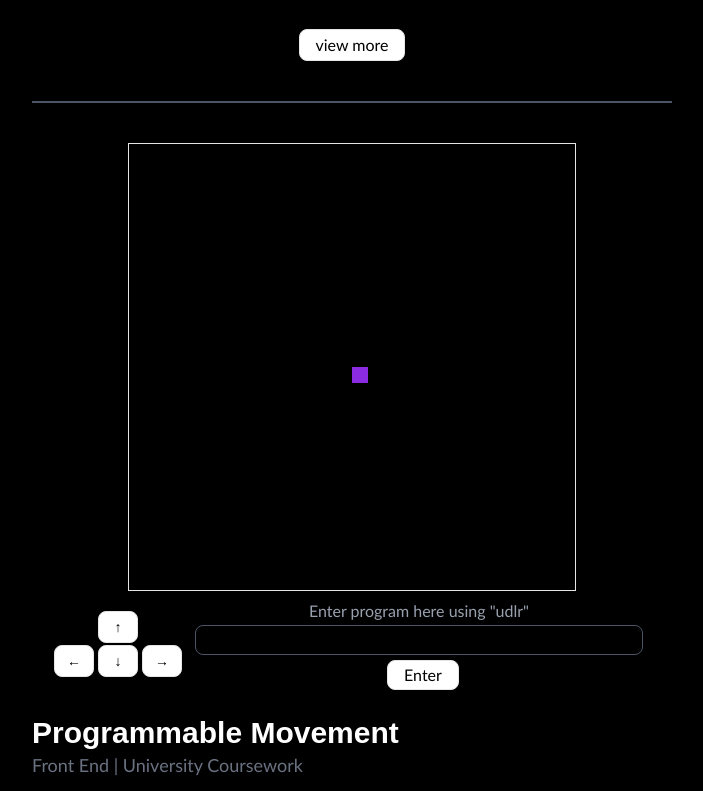
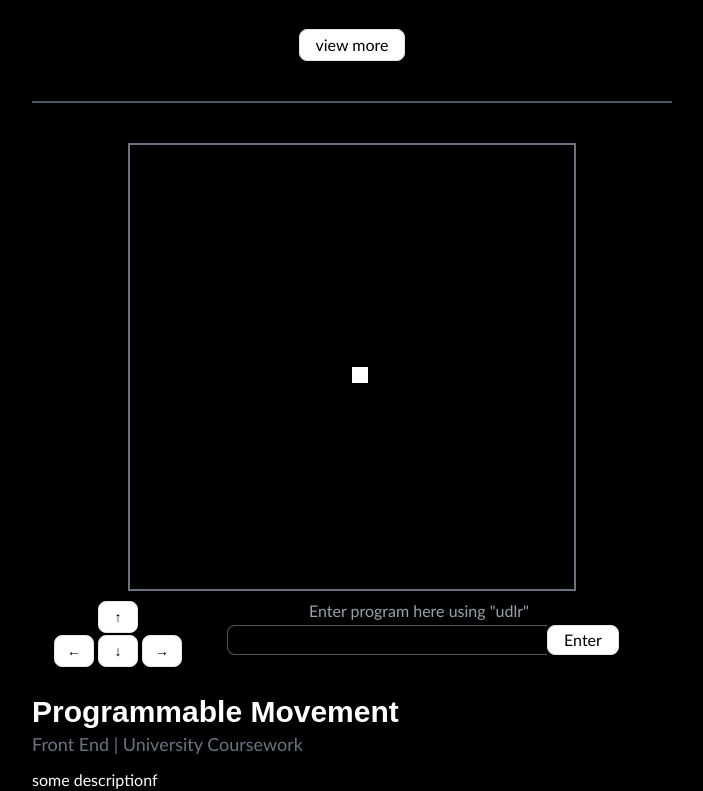
Before and after one commit to psuuzu/portfolio1, a Next.js app: page / in a window 1280 px wide. Shown: the part 827-1618 px from the top of the page, without its empty margins (288-991 px from the left). Built offline with nearby package versions, Linux system fonts and the light colour scheme; a web font is replaced by a local one.

Commit message:
update proj2

```diff
--- a/app/globals.css
+++ b/app/globals.css
@@ -147,7 +147,7 @@ body{
 }
 
 .turtle{
-  background-color: blueviolet;
+  background-color: white;
   width: 2vh;
   height: 2vh ;
   position: absolute;
--- a/components/movement.tsx
+++ b/components/movement.tsx
@@ -120,7 +120,7 @@ export default function Movement() {
         <>
 
         <section className="flex justify-center mt-[40px]">
-            <div ref={parentElement} className="w-[70vw] sm:w-[50vw] md:w-[35vw] h-[70vw] sm:h-[50vw] md:h-[35vw] border-[1px] border-white-1 relative">
+            <div ref={parentElement} className="w-[70vw] sm:w-[50vw] md:w-[35vw] h-[70vw] sm:h-[50vw] md:h-[35vw] border-[2px] border-gray-500 relative">
                 <div className ="turtle"></div>
             </div>
         </section>
@@ -137,15 +137,16 @@ export default function Movement() {
           </div>
           <div className="flex sm:w-[35vw] items-center space-x-2 flex-col mx-[10px] ">
             <p className="text-[12px] sm:text-[14px] md:text-[16px] text-gray-400">Enter program here using "udlr"</p>
-            <Input type="email" ref={inputRef} className="my-[5px] h-[30px]"/>
+            <div className="flex mt-[5px]">
+            <Input type="email" ref={inputRef} className="h-[30px] w-[45vw] sm:w-[25vw] border-r-0 rounded-r-none"/>
             <Button type="submit" variant="outline" onClick={run} className="h-[30px]"><p className="text-[12px] sm:text-[14px] md:text-[16px]">Enter</p></Button>
+            </div>
           </div>
         </section>
 
-
-
         <h2 className='text-[18px] sm:text-[20px] md:text-[30px] mt-[20px]'>Programmable Movement</h2>
         <p className="text-[14px] sm:text-[16px] md:text-[18px] text-gray-500 mb-[15px]">Front End | University Coursework</p>
+        <p className="text-[12px] sm:text-[14px] md:text-[16px]">some descriptionf</p>
         </>
     )
 }
--- a/components/ui/input.tsx
+++ b/components/ui/input.tsx
@@ -8,7 +8,7 @@ function Input({ className, type, ...props }: React.ComponentProps<"input">) {
       type={type}
       data-slot="input"
       className={cn(
-        "border-input file:text-foreground placeholder:text-muted-foreground selection:bg-primary selection:text-primary-foreground flex h-9 w-full min-w-0 rounded-md border  border-gray-600 bg-transparent px-3 py-1 text-base shadow-xs transition-[color,box-shadow] outline-none file:inline-flex file:h-7 file:border-0 file:bg-transparent file:text-sm file:font-medium disabled:pointer-events-none disabled:cursor-not-allowed disabled:opacity-50 md:text-sm",
+        "border-input file:text-foreground placeholder:text-muted-foreground selection:bg-primary selection:text-primary-foreground flex h-9 w-full min-w-0 rounded-md border  border-gray-600 bg-transparent px-3 py-1 text-[12px] sm:text-[14px] md:text-[16px] shadow-xs transition-[color,box-shadow] outline-none file:inline-flex file:h-7 file:border-0 file:bg-transparent file:text-sm file:font-medium disabled:pointer-events-none disabled:cursor-not-allowed disabled:opacity-50 md:text-sm",
         "focus-visible:border-ring focus-visible:ring-ring/50 focus-visible:ring-[3px]",
         "aria-invalid:ring-destructive/20 dark:aria-invalid:ring-destructive/40 aria-invalid:border-destructive",
         className
```
